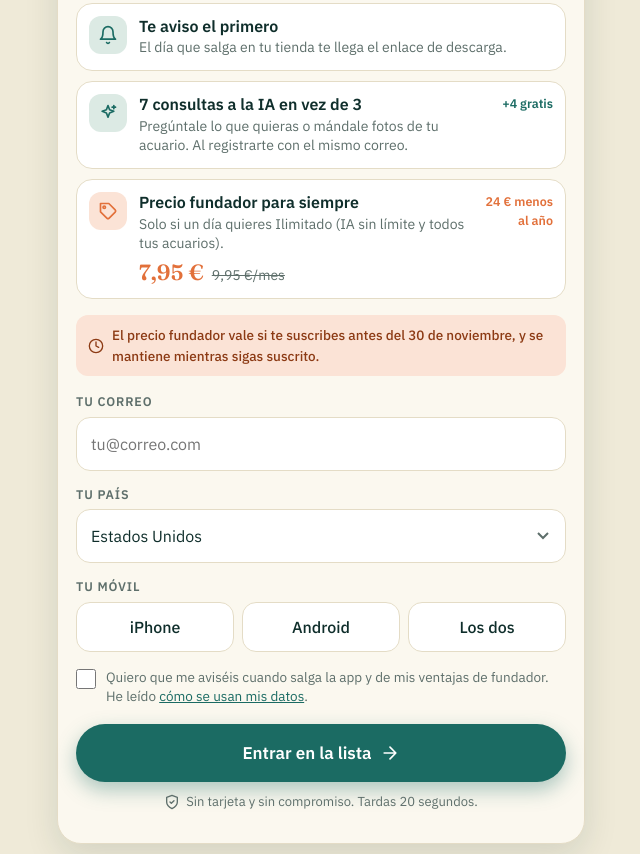
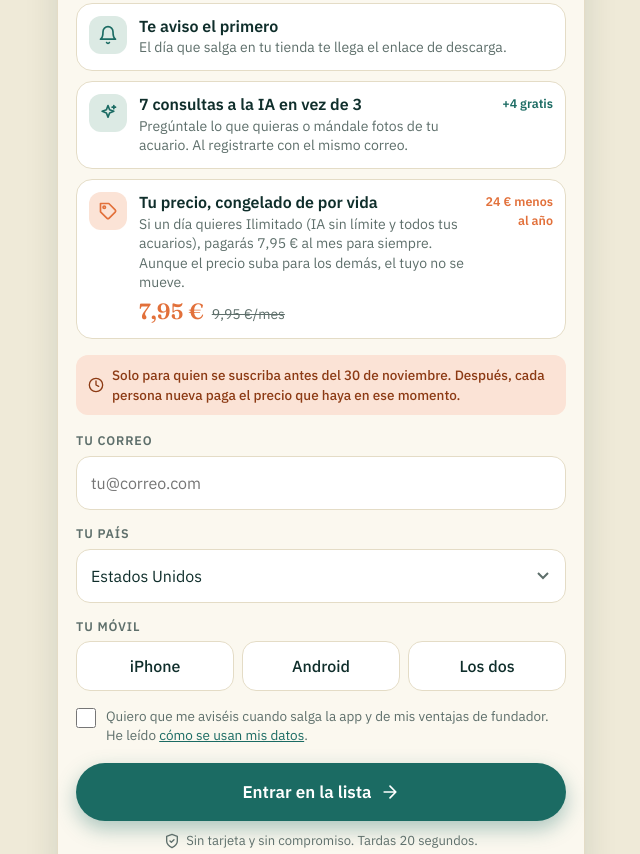
Before and after one commit to danimntes/montesbio, a plain HTML site: page index.html in a window 1280 px wide. Shown: the part 667-1521 px from the top of the page, without its empty margins (319-959 px from the left). Drawn offline with Linux system fonts and the light colour scheme; no server answers.

Commit message:
Precio fundador congelado de por vida

```diff
--- a/index.html
+++ b/index.html
@@ -4,7 +4,7 @@
 <meta charset="utf-8">
 <meta name="viewport" content="width=device-width, initial-scale=1, viewport-fit=cover">
 <title>MontesBio Aqua · Lista de fundadores</title>
-<meta name="description" content="La app gratis de MontesBio para cuidar tu acuario: mides el agua, le haces una foto y la IA te dice qué hacer. Apúntate a la lista de fundadores: 7 consultas a la IA en vez de 3 y precio fundador para siempre.">
+<meta name="description" content="La app gratis de MontesBio para cuidar tu acuario: mides el agua, le haces una foto y la IA te dice qué hacer. Apúntate a la lista de fundadores: 7 consultas a la IA en vez de 3 y tu precio congelado de por vida.">
 <meta property="og:title" content="MontesBio Aqua · Lista de fundadores">
 <meta property="og:description" content="App gratis para cuidar tu acuario. Apúntate y entra con 7 consultas a la IA y precio fundador para siempre.">
 <meta property="og:image" content="acuario.jpg">
@@ -217,9 +217,9 @@ footer a{color:var(--teal)}
     <div class="stack">
       <div class="item"><div class="badge"><svg class="ico" viewBox="0 0 24 24" fill="none" stroke="currentColor" stroke-width="2" stroke-linecap="round" stroke-linejoin="round" aria-hidden="true"><path d="M6 8a6 6 0 0 1 12 0c0 7 3 9 3 9H3s3-2 3-9"/><path d="M10.3 21a1.9 1.9 0 0 0 3.4 0"/></svg></div><div><b>Te aviso el primero</b><span>El día que salga en tu tienda te llega el enlace de descarga.</span></div></div>
       <div class="item"><div class="badge"><svg class="ico" viewBox="0 0 24 24" fill="none" stroke="currentColor" stroke-width="2" stroke-linecap="round" stroke-linejoin="round" aria-hidden="true"><path d="M12 3l1.9 5.1L19 10l-5.1 1.9L12 17l-1.9-5.1L5 10l5.1-1.9z"/><path d="M19 3v4M21 5h-4"/></svg></div><div><b>7 consultas a la IA en vez de 3</b><span>Pregúntale lo que quieras o mándale fotos de tu acuario. Al registrarte con el mismo correo.</span></div><div class="valor">+4 gratis</div></div>
-      <div class="item coral"><div class="badge"><svg class="ico" viewBox="0 0 24 24" fill="none" stroke="currentColor" stroke-width="2" stroke-linecap="round" stroke-linejoin="round" aria-hidden="true"><path d="M20.6 13.4 13.4 20.6a2 2 0 0 1-2.8 0L3 13V3h10l7.6 7.6a2 2 0 0 1 0 2.8z"/><circle cx="7.5" cy="7.5" r="1.5"/></svg></div><div><b>Precio fundador para siempre</b><span>Solo si un día quieres Ilimitado (IA sin límite y todos tus acuarios).</span><div class="precio"><b>7,95 €</b><s>9,95 €/mes</s></div></div><div class="valor">24 € menos<br>al año</div></div>
+      <div class="item coral"><div class="badge"><svg class="ico" viewBox="0 0 24 24" fill="none" stroke="currentColor" stroke-width="2" stroke-linecap="round" stroke-linejoin="round" aria-hidden="true"><path d="M20.6 13.4 13.4 20.6a2 2 0 0 1-2.8 0L3 13V3h10l7.6 7.6a2 2 0 0 1 0 2.8z"/><circle cx="7.5" cy="7.5" r="1.5"/></svg></div><div><b>Tu precio, congelado de por vida</b><span>Si un día quieres Ilimitado (IA sin límite y todos tus acuarios), pagarás 7,95 € al mes para siempre. Aunque el precio suba para los demás, el tuyo no se mueve.</span><div class="precio"><b>7,95 €</b><s>9,95 €/mes</s></div></div><div class="valor">24 € menos<br>al año</div></div>
     </div>
-    <div class="plazo"><svg class="ico-s" viewBox="0 0 24 24" fill="none" stroke="currentColor" stroke-width="2" stroke-linecap="round" stroke-linejoin="round" aria-hidden="true"><circle cx="12" cy="12" r="10"/><path d="M12 6v6l4 2"/></svg> El precio fundador vale si te suscribes antes del 30 de noviembre, y se mantiene mientras sigas suscrito.</div>
+    <div class="plazo"><svg class="ico-s" viewBox="0 0 24 24" fill="none" stroke="currentColor" stroke-width="2" stroke-linecap="round" stroke-linejoin="round" aria-hidden="true"><circle cx="12" cy="12" r="10"/><path d="M12 6v6l4 2"/></svg> Solo para quien se suscriba antes del 30 de noviembre. Después, cada persona nueva paga el precio que haya en ese momento.</div>
 
     <form id="f" novalidate>
       <label class="campo" for="email">TU CORREO</label>
@@ -336,6 +336,7 @@ footer a{color:var(--teal)}
     <h3 class="serif aparece">Preguntas</h3>
     <details><summary>¿La app es gratis?</summary><p>Sí. Con la versión gratis tienes un acuario, mediciones, tareas, la wiki de especies y consultas a la IA (7 si te apuntas a la lista). Solo pagas si quieres Ilimitado.</p></details>
     <details><summary>¿Qué incluye Ilimitado?</summary><p>Consultas a la IA sin límite, todos los acuarios que quieras y las guías de MontesBio. Para la lista de fundadores, 7,95 €/mes en vez de 9,95 € si te suscribes antes del 30 de noviembre.</p></details>
+    <details><summary>¿Me subiréis el precio más adelante?</summary><p>No. Si entras como fundador antes del 30 de noviembre, tu Ilimitado se queda en 7,95 €/mes para siempre, aunque el precio para los demás suba. Solo lo pierdes si cancelas la suscripción.</p>
     <details><summary>¿Me comprometo a algo si me apunto?</summary><p>No. No pides nada ni pagas nada: solo te aviso cuando salga. Y si un día te suscribes, cancelas cuando quieras desde los ajustes de tu móvil.</p></details>
     <details><summary>¿Cuándo sale y en qué móviles?</summary><p>En noviembre, en iPhone (App Store) y Android (Google Play). Te aviso por correo el día que esté en tu tienda.</p></details>
     <details><summary>¿Cómo se activan mis 7 consultas?</summary><p>Crea tu cuenta en la app con el mismo correo con el que te apuntas aquí. Se suman solas al entrar.</p></details>
```
